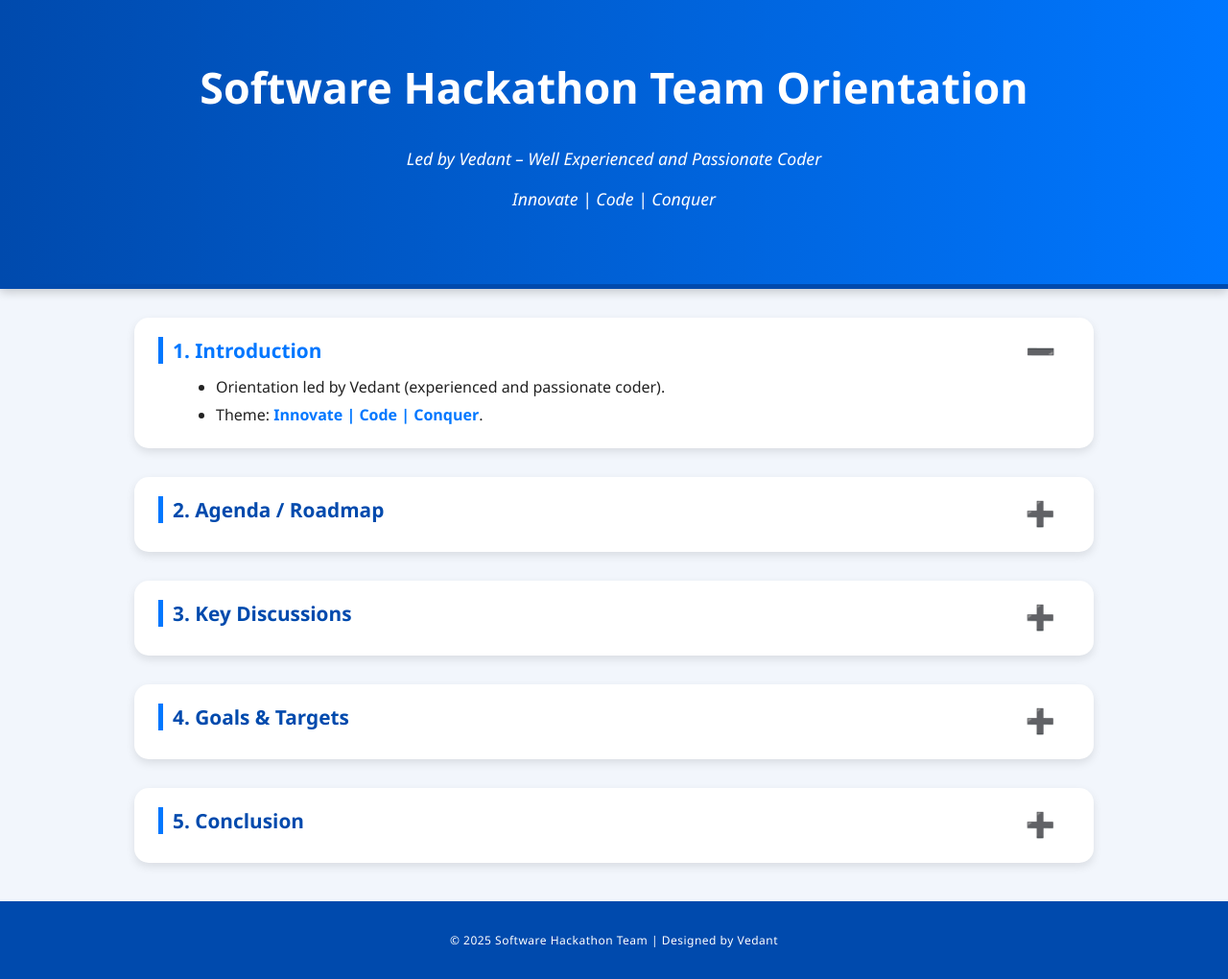
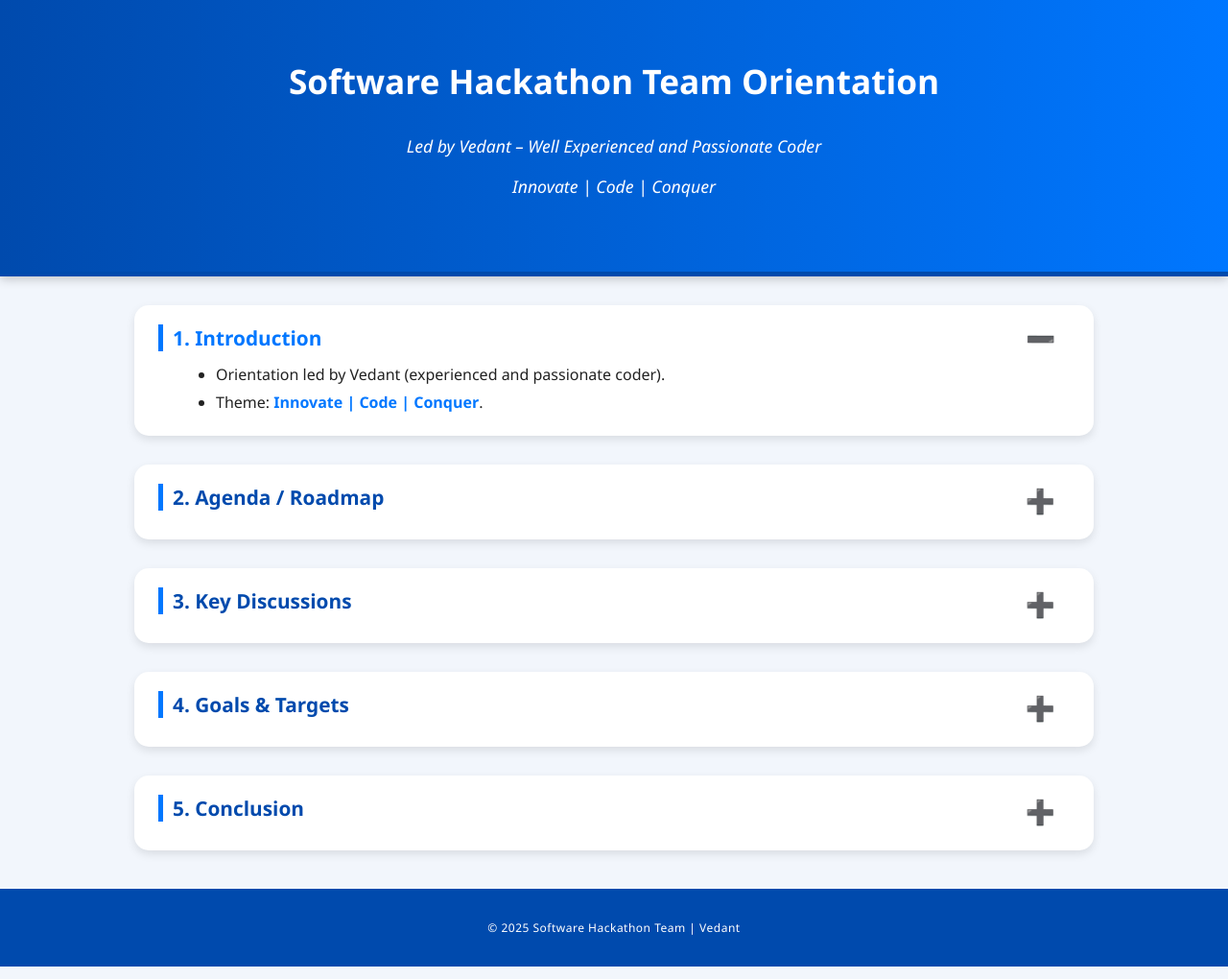
Before and after one commit to Fantasibrine/Hackathon-Orientation, a plain HTML site: page index.html in a window 1280 px wide. Shown: the whole page at 96% size. Drawn offline with Linux system fonts and the light colour scheme.

Commit message:
Adjust header font size and footer text

```diff
--- a/index.html
+++ b/index.html
@@ -24,7 +24,7 @@
     }
 
     header h1 {
-      font-size: 2.8em;
+      font-size: 2.2em;
       margin: 0;
       animation: slideDown 1s ease;
     }
@@ -183,7 +183,7 @@
   </section>
 
   <footer>
-    <p>© 2025 Software Hackathon Team | Designed by Vedant</p>
+    <p>© 2025 Software Hackathon Team | Vedant</p>
   </footer>
 
 </body>
```
